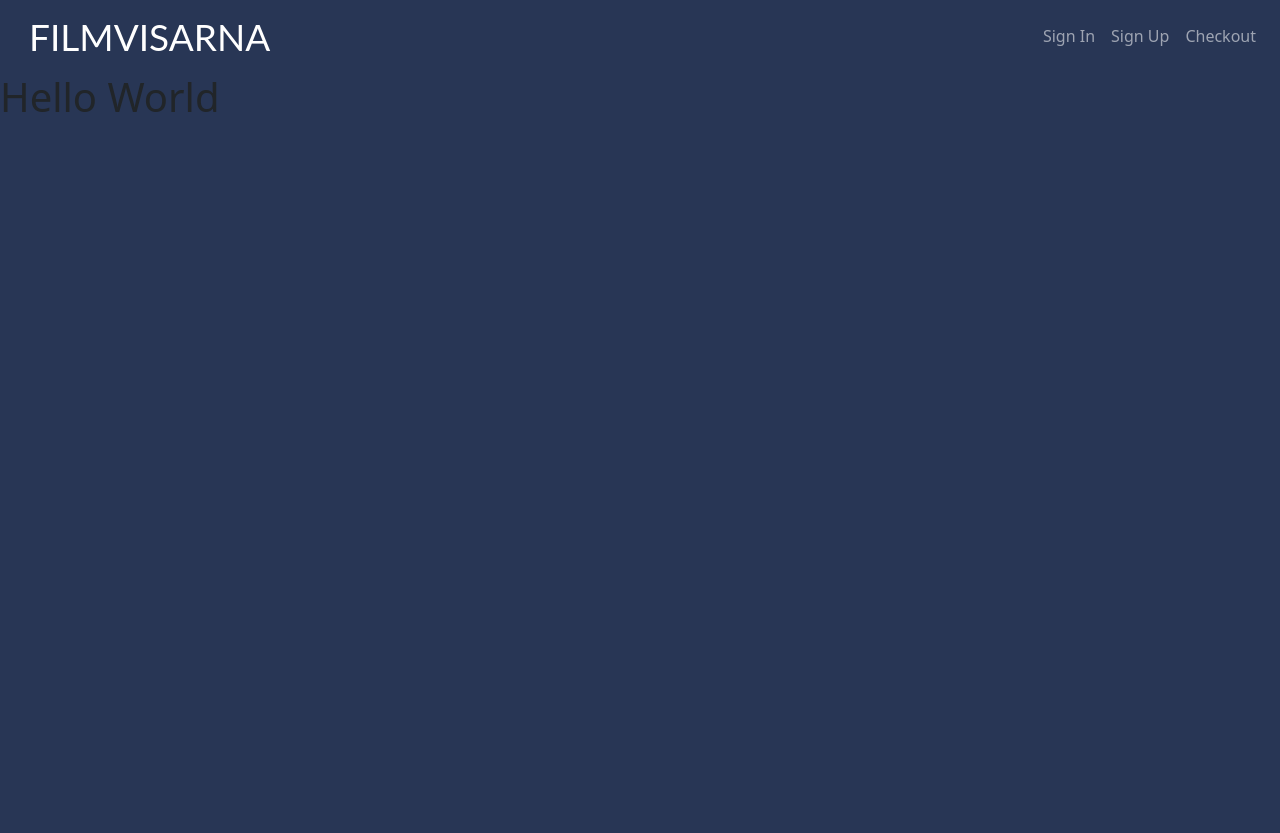
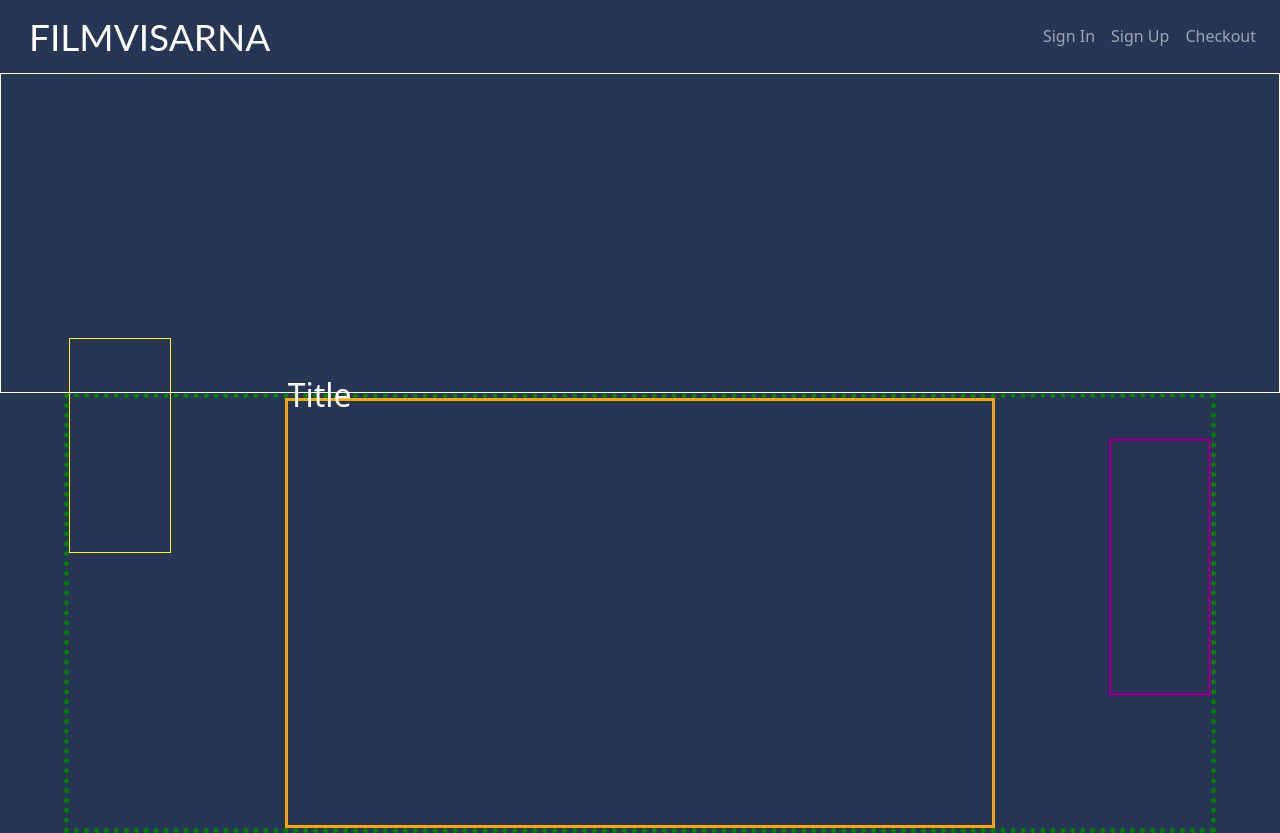
Before and after one commit to isskor/filmVisarna, a React (Create React App) app in the folder client/: page /DetailPage in a window 1280 px wide. Before the commit the page ends 800 px from the top, so only its background shows below. Built offline with nearby package versions, Linux system fonts and the light colour scheme.

Commit message:
Created the template for detailpage

```diff
--- a/client/src/App.js
+++ b/client/src/App.js
@@ -1,18 +1,21 @@
-import './App.scss';
+import "./App.scss";
 import { BrowserRouter, Route } from "react-router-dom";
-import Nav from './components/Navbar.js'
-import Home from './pages/Home'
+import Nav from "./components/Navbar.js";
+import Home from "./pages/Home";
+import DetailPage from "./pages/DetailPage";
 
 function App() {
   return (
     <div className="App">
       <BrowserRouter>
-      <Nav/>
-      <Route exact path="/">
-      <Home />
-      </Route>
+        <Nav />
+        <Route exact path="/">
+          <Home />
+        </Route>
+        <Route exact path="/DetailPage">
+          <DetailPage />
+        </Route>
       </BrowserRouter>
-      <h1>Hello World</h1>
     </div>
   );
 }
--- a/client/src/App.scss
+++ b/client/src/App.scss
@@ -1,3 +1,4 @@
-@import '../node_modules/bootstrap/dist/css/bootstrap.css';
-@import 'custom';
-@import './styles/Home.scss';
+@import "../node_modules/bootstrap/dist/css/bootstrap.css";
+@import "custom";
+@import "./styles/Home.scss";
+@import "./styles/DetailPage.scss";
--- /dev/null
+++ b/client/src/pages/DetailPage.js
@@ -0,0 +1,15 @@
+function DetailPage() {
+  return (
+    <div>
+      <div className="trailer"></div>
+      <div className="info">
+        <div className="cover"></div>
+        <div className="mainInfo">
+          <div className="title"> Title </div>
+        </div>
+        <div className="sideInfo"></div>
+      </div>
+    </div>
+  );
+}
+export default DetailPage;
--- /dev/null
+++ b/client/src/styles/DetailPage.scss
@@ -0,0 +1,46 @@
+.trailer {
+  width: 100%;
+  border: 1px solid white;
+  height: 40vh;
+  z-index: 0;
+}
+
+.info {
+  display: flex;
+  flex-direction: row;
+  margin: auto;
+  width: 90%;
+  height: 55vh;
+  border: 5px dotted green;
+  color: white;
+}
+
+.cover {
+  border: 1px solid yellow;
+  width: 10%;
+  height: 50%;
+  margin-top: -60px;
+  z-index: 1;
+}
+
+.mainInfo {
+  border: 3px solid orange;
+  margin-left: 10%;
+  display: flex;
+  flex-direction: column;
+  width: 70%;
+  height: 100%;
+}
+
+.title {
+  margin-top: -30px;
+  font-size: 2rem;
+}
+
+.sideInfo {
+  border: 3px solid purple;
+  width: 10%;
+  margin-top: 40px;
+  height: 60%;
+  margin-left: 10%;
+}
```
Also changed, not shown: 2 other files (tests, documents, lock files or other folders).
